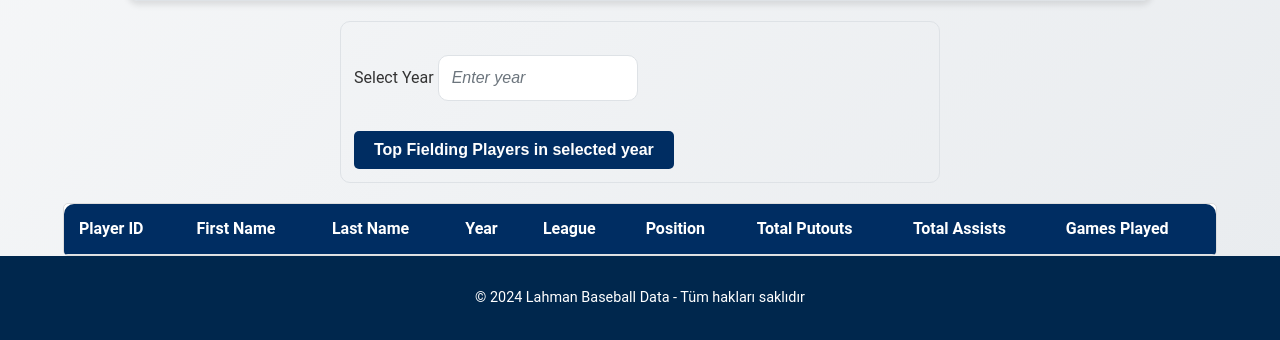
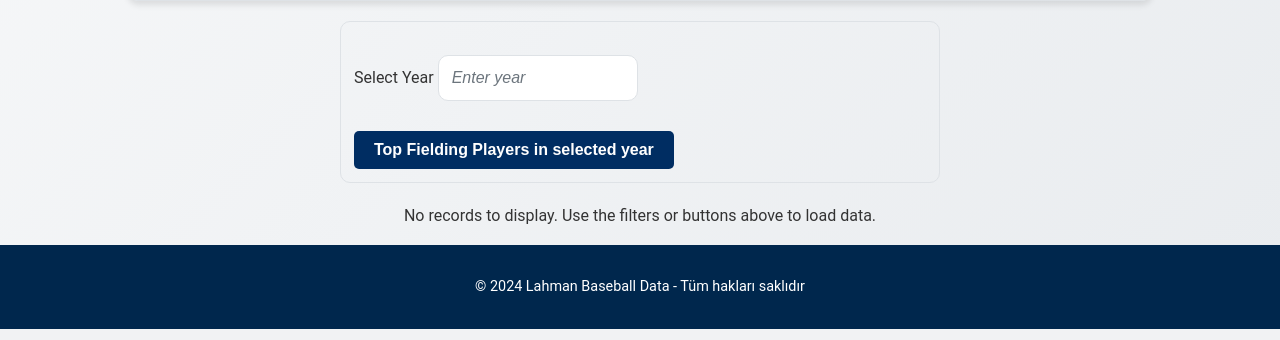
Before and after one commit to CommitCrewDB/CommitCrew, a Flask app: page /fielding in a window 1280 px wide. Shown: the part 505-845 px from the top of the page. Run offline with Flask 3, Linux system fonts and the light colour scheme; tables that the repository leaves empty or names only in its code hold one stand-in row (values such as "Sample post"); lists and menus that the app fills with data are empty.

Commit message:
Fixed fielding.html

```diff
--- a/app/templates/fielding.html
+++ b/app/templates/fielding.html
@@ -184,6 +184,7 @@ Fielding
 </script>
 
 <!-- Table for Top Fielding Players -->
+{% if top_fielding_players %}
 <div class="scrollable-table">
     <table class="table table-striped">
 
@@ -217,7 +218,9 @@ Fielding
         </tbody>
     </table>
 </div>
-
+{% else %}
+<p class="text-center">No records to display. Use the filters or buttons above to load data.</p>
+{% endif %}
 
 
 {% endblock %}
```
